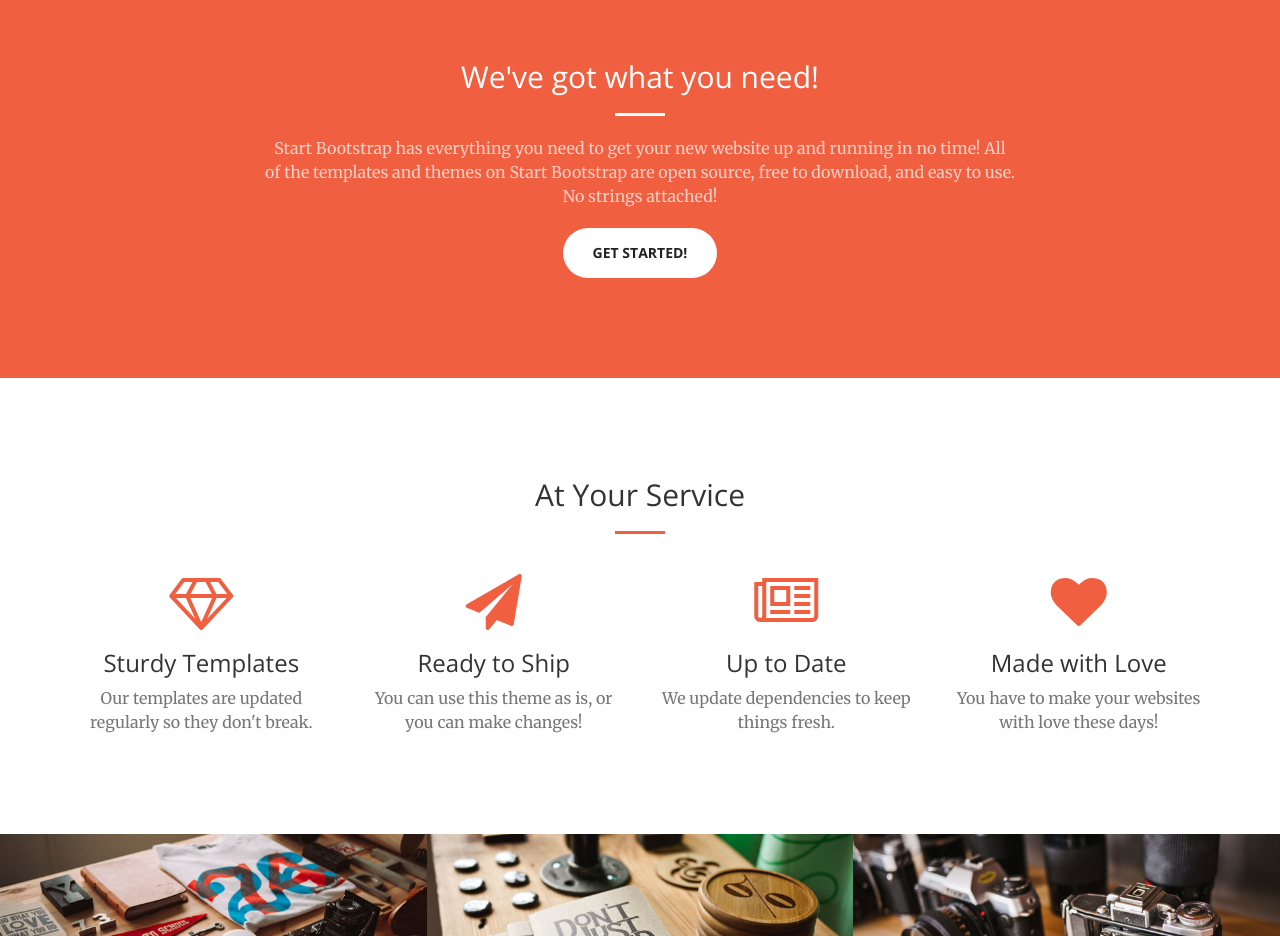
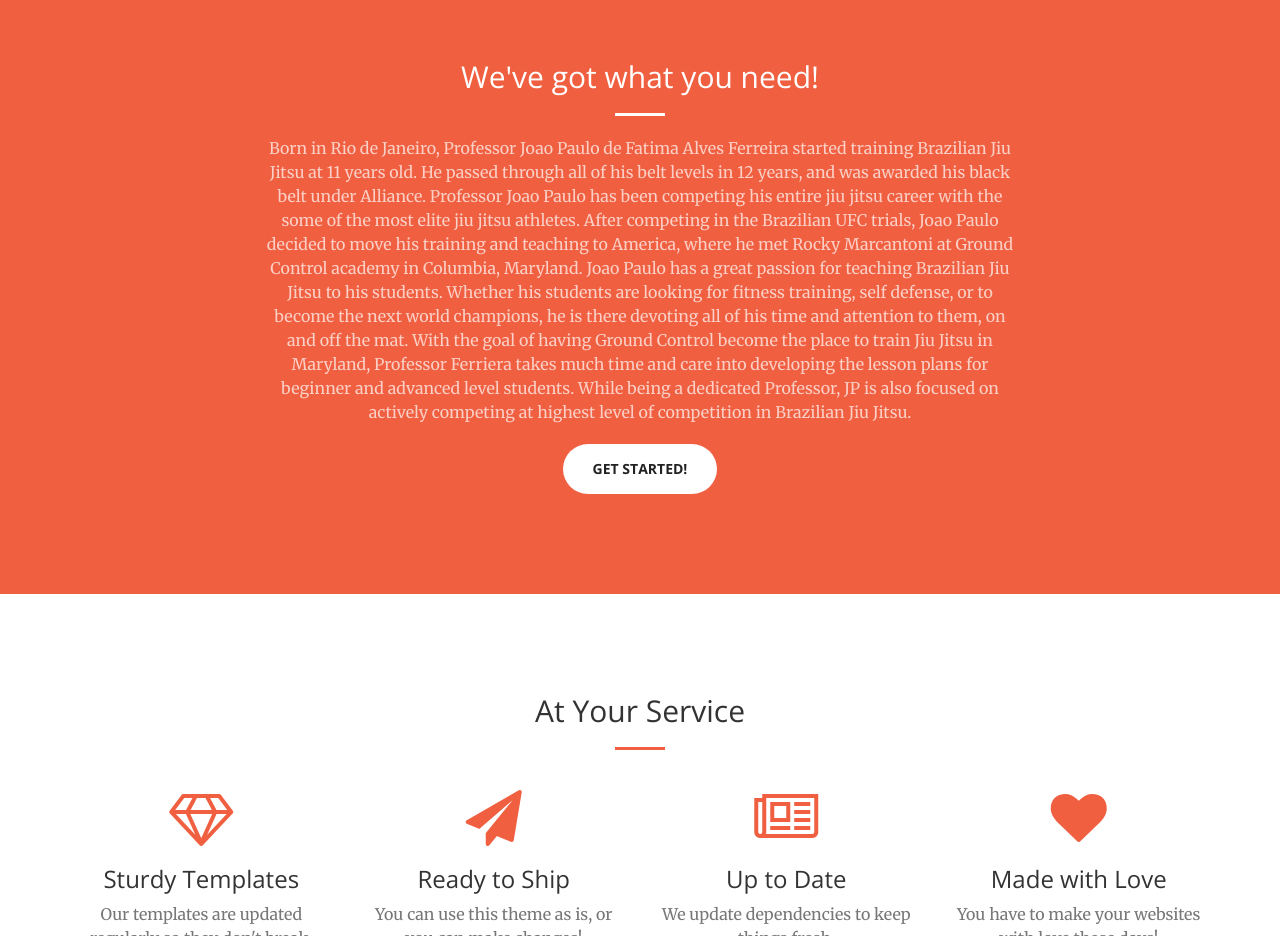
Before and after one commit to jpfbjj/jpfbjj.github.io, a plain HTML site: page index.html in a window 1280 px wide. Shown: the part 840-1776 px from the top of the page. Drawn offline with nearby package versions, Linux system fonts and the light colour scheme.

Commit message:
Update index.html

```diff
--- a/index.html
+++ b/index.html
@@ -88,7 +88,7 @@
                 <div class="col-lg-8 col-lg-offset-2 text-center">
                     <h2 class="section-heading">We've got what you need!</h2>
                     <hr class="light">
-                    <p class="text-faded">Start Bootstrap has everything you need to get your new website up and running in no time! All of the templates and themes on Start Bootstrap are open source, free to download, and easy to use. No strings attached!</p>
+                    <p class="text-faded">Born in Rio de Janeiro, Professor Joao Paulo de Fatima Alves Ferreira started training Brazilian Jiu Jitsu at 11 years old.  He passed through all of his belt levels in 12 years, and was awarded his black belt under Alliance.  Professor Joao Paulo has been competing his entire jiu jitsu career with the some of the most elite jiu jitsu athletes.  After competing in the Brazilian UFC trials, Joao Paulo decided to move his training and teaching to America, where he met Rocky Marcantoni at Ground Control academy in Columbia, Maryland.  Joao Paulo has a great passion for teaching Brazilian Jiu Jitsu to his students.  Whether his students are looking for fitness training, self defense, or to become the next world champions, he is there devoting all of his time and attention to them, on and off the mat.   With the goal of having Ground Control become the place to train Jiu Jitsu in Maryland, Professor Ferriera takes much time and care into developing the lesson plans for beginner and advanced level students.  While being a dedicated Professor, JP is also focused on actively competing at highest level of competition in Brazilian Jiu Jitsu.</p>
                     <a href="#" class="btn btn-default btn-xl">Get Started!</a>
                 </div>
             </div>
```
